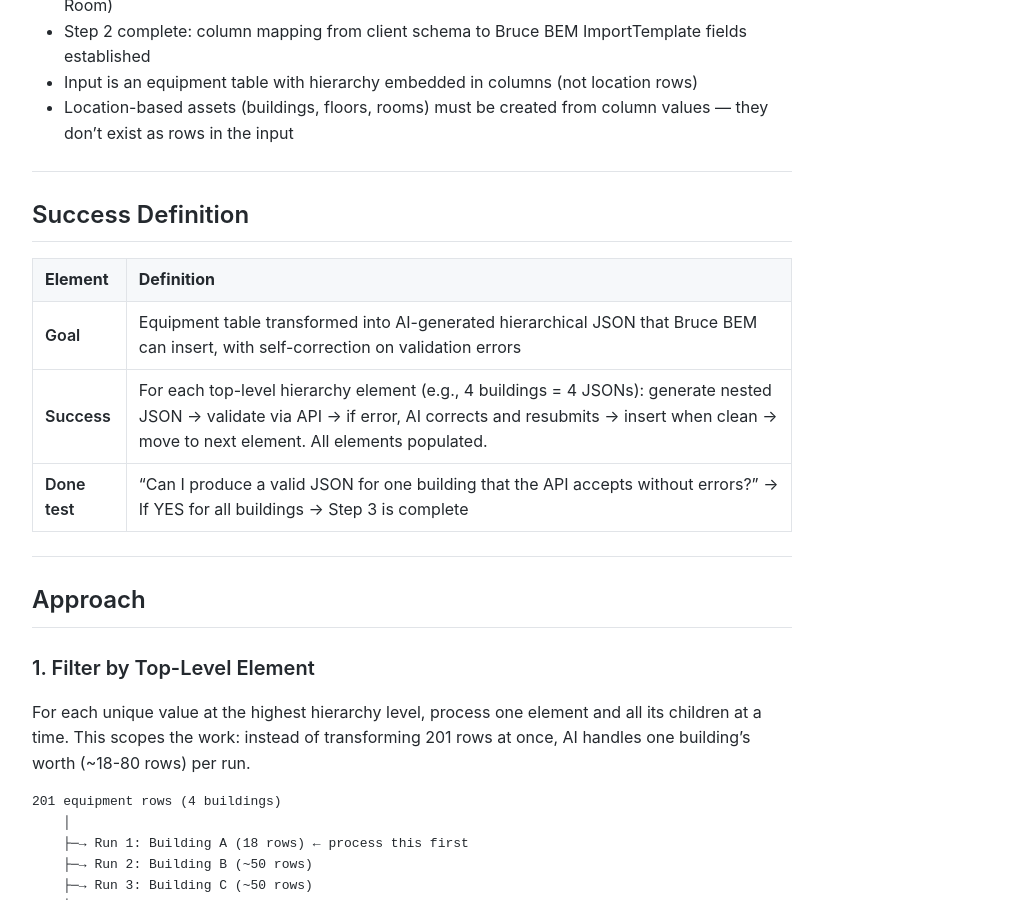
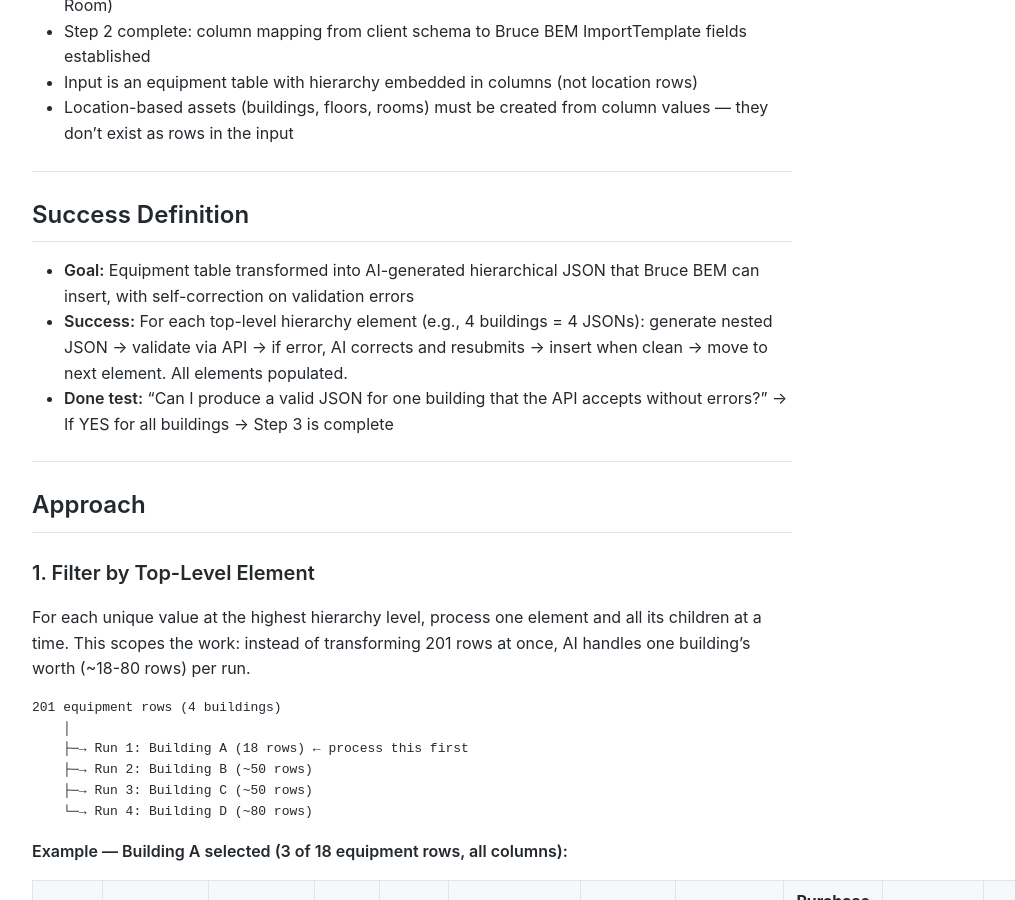
Before and after one commit to MariusWilsch/public-wilsch-ai-pages, a Jekyll site: the page built from project/archibus-fm-assistant/chain-1b-step3-design.md, in a window 1280 px wide and 900 px high, scrolled down 815 px. Shown: the whole window, without its empty margins (228-1243 px from the left). Built offline with Jekyll 4.4.1, drawn with Linux system fonts in a browser that asks for light colours; our own code applies the rules of GitHub Pages for plain Markdown files.

Commit message:
Sync from hippocampus 2026-02-11

```diff
--- a/project/archibus-fm-assistant/chain-1b-step3-design.md
+++ b/project/archibus-fm-assistant/chain-1b-step3-design.md
@@ -25,11 +25,9 @@ Populating Bruce BEM's background data requires understanding the client's hiera
 
 ## Success Definition
 
-| Element | Definition |
-|---------|-----------|
-| **Goal** | Equipment table transformed into AI-generated hierarchical JSON that Bruce BEM can insert, with self-correction on validation errors |
-| **Success** | For each top-level hierarchy element (e.g., 4 buildings = 4 JSONs): generate nested JSON → validate via API → if error, AI corrects and resubmits → insert when clean → move to next element. All elements populated. |
-| **Done test** | "Can I produce a valid JSON for one building that the API accepts without errors?" → If YES for all buildings → Step 3 is complete |
+- **Goal:** Equipment table transformed into AI-generated hierarchical JSON that Bruce BEM can insert, with self-correction on validation errors
+- **Success:** For each top-level hierarchy element (e.g., 4 buildings = 4 JSONs): generate nested JSON → validate via API → if error, AI corrects and resubmits → insert when clean → move to next element. All elements populated.
+- **Done test:** "Can I produce a valid JSON for one building that the API accepts without errors?" → If YES for all buildings → Step 3 is complete
 
 ---
 
```
